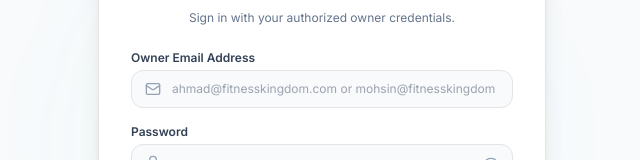
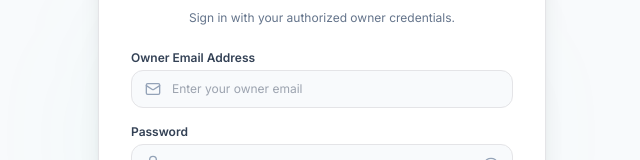
Before and after one commit to BSSE23048/fitness-kingdom-gym, a React (Vite) app: page /login in a window 1280 px wide. Shown: the part 321-481 px from the top of the page, without its empty margins (318-958 px from the left). Built offline with nearby package versions, Linux system fonts and the light colour scheme; no server answers.

Commit message:
fix: clarify owner login fields and improve accessible form labels

```diff
--- a/src/pages/Login.jsx
+++ b/src/pages/Login.jsx
@@ -41,7 +41,7 @@ const Login = () => {
   };
 
   return (
-    <div className="min-h-screen bg-slate-50 flex items-center justify-center p-4">
+    <div className="min-h-screen overflow-x-hidden relative bg-slate-50 flex items-center justify-center p-4">
       {/* Background Subtle Glow */}
       <div className="absolute top-1/3 left-1/3 w-96 h-96 bg-emerald-500/5 rounded-full blur-3xl pointer-events-none" />
 
@@ -49,7 +49,7 @@ const Login = () => {
         initial={{ opacity: 0, y: 15 }}
         animate={{ opacity: 1, y: 0 }}
         transition={{ duration: 0.3 }}
-        className="w-full max-w-md bg-white border border-zinc-200 shadow-xl rounded-2xl p-8 space-y-6 relative z-10"
+        className="w-full max-w-md bg-white border border-zinc-200 shadow-xl rounded-2xl p-5 sm:p-8 space-y-6 relative z-10"
       >
         {/* Header Branding */}
         <div className="text-center space-y-2">
@@ -72,6 +72,7 @@ const Login = () => {
         {/* Error Alert Banner */}
         {error && (
           <motion.div
+            role="alert"
             initial={{ opacity: 0, y: -8 }}
             animate={{ opacity: 1, y: 0 }}
             className="p-3.5 rounded-xl bg-rose-50 border border-rose-200 text-rose-800 text-xs font-bold flex items-start gap-2.5"
@@ -85,17 +86,22 @@ const Login = () => {
         {isDemo && <p role="note" className="mb-4 text-sm text-slate-600">Local demo: owner@gym.test / DemoGym123! — all members are synthetic.</p>}
         <form onSubmit={handleSubmit} className="space-y-4">
           <div>
-            <label className="block text-xs font-semibold text-slate-700 mb-1">
+            <label htmlFor="owner-email" className="block text-xs font-semibold text-slate-700 mb-1">
               Owner Email Address
             </label>
             <div className="relative">
               <Mail className="w-4 h-4 absolute left-3.5 top-1/2 -translate-y-1/2 text-slate-400" />
               <input
+                id="owner-email"
+                name="email"
+                autoComplete="username"
+                autoCapitalize="none"
+                spellCheck={false}
                 type="email"
                 required
                 value={email}
                 onChange={(e) => setEmail(e.target.value)}
-                placeholder="ahmad@fitnesskingdom.com or mohsin@fitnesskingdom.com"
+                placeholder={isDemo ? 'owner@gym.test' : 'Enter your owner email'}
                 className="w-full pl-10 pr-4 py-2.5 text-xs bg-slate-50 border border-zinc-200 rounded-xl focus:bg-white focus:outline-none focus:ring-2 focus:ring-emerald-500/20 focus:border-emerald-500 transition-all"
               />
             </div>
@@ -108,6 +114,9 @@ const Login = () => {
             <div className="relative">
               <Lock className="w-4 h-4 absolute left-3.5 top-1/2 -translate-y-1/2 text-slate-400" />
               <input
+                id="owner-password"
+                name="password"
+                autoComplete="current-password"
                 type={showPassword ? "text" : "password"}
                 required
                 value={password}
@@ -119,6 +128,8 @@ const Login = () => {
                 type="button"
                 onClick={() => setShowPassword(!showPassword)}
                 className="absolute right-3.5 top-1/2 -translate-y-1/2 text-slate-400 hover:text-slate-600 transition-colors cursor-pointer"
+                aria-label={showPassword ? "Hide password" : "Show password"}
+                aria-pressed={showPassword}
                 title={showPassword ? "Hide password" : "Show password"}
               >
                 {showPassword ? <EyeOff className="w-4 h-4" /> : <Eye className="w-4 h-4" />}
```
